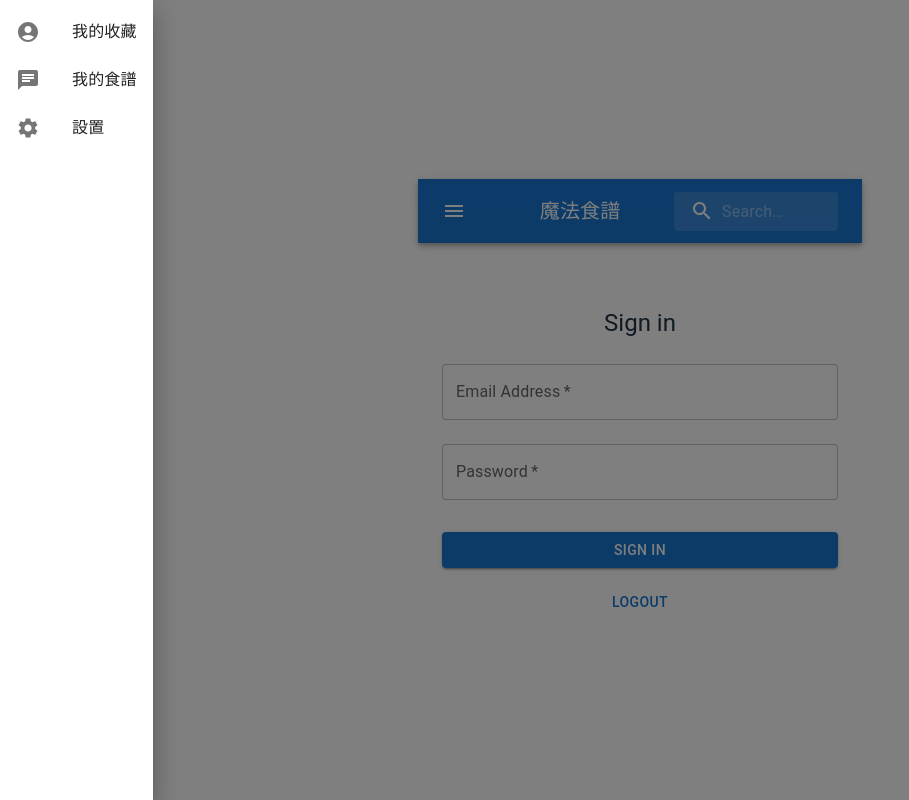
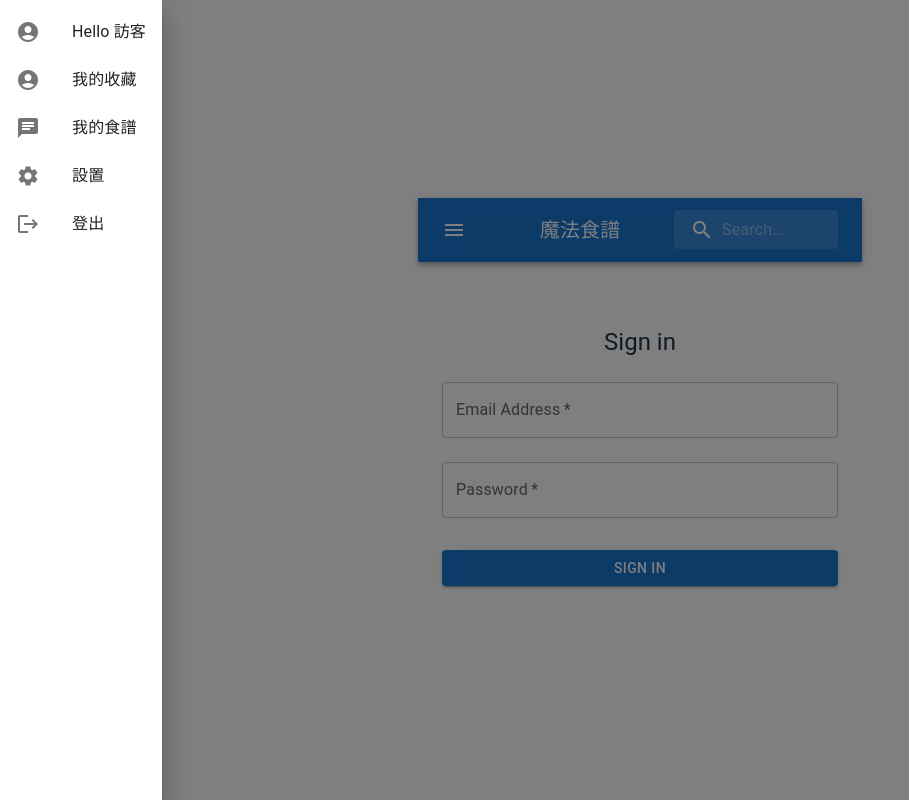
Before and after one commit to alberth527/recipe-website, a React (Vite) app: page / in a window 1280 px wide. Both pictures are taken after a click on the button "open drawer". Shown: the whole page, without its empty margins (0-909 px from the left). Built offline with nearby package versions, Linux system fonts and the light colour scheme.

Commit message:
Add Logout function and login user to AppDrawer component

```diff
--- a/src/Components/AppDrawer.jsx
+++ b/src/Components/AppDrawer.jsx
@@ -1,4 +1,4 @@
-import React, { useState } from 'react';
+import React, { useState ,useEffect} from 'react';
 import { styled, alpha } from '@mui/material/styles';
 import { AppBar, Box, Toolbar, IconButton, Typography, InputBase, Drawer, List, ListItem, ListItemIcon, ListItemText } from '@mui/material';
 import MenuIcon from '@mui/icons-material/Menu';
@@ -6,6 +6,9 @@ import SearchIcon from '@mui/icons-material/Search';
 import AccountCircleIcon from '@mui/icons-material/AccountCircle';
 import ChatIcon from '@mui/icons-material/Chat';
 import SettingsIcon from '@mui/icons-material/Settings';
+import LogoutIcon from '@mui/icons-material/Logout'; // 导入登出图标
+
+import { useNavigate } from 'react-router-dom'; // 如果你使用React Router
 
 const Search = styled('div')(({ theme }) => ({
   position: 'relative',
@@ -51,8 +54,27 @@ const StyledInputBase = styled(InputBase)(({ theme }) => ({
 export default function AppDrawer() {
   const [drawerOpen, setDrawerOpen] = useState(false);
 
+  const navigate = useNavigate(); // 如果你使用React Router
+   const [userId,setUserId  ] = useState(null);
+     useEffect(() => {
+    // 当组件加载时获取用户信息
+    const userId = localStorage.getItem('userId');
+    setUserId(userId);
+
+
+  }, []);
+
+
   const toggleDrawer = () => {
     setDrawerOpen(!drawerOpen);
+  };
+   // 登出函数
+  const handleLogout = () => {
+    // 清除localStorage中的用户信息或执行其他登出逻辑
+    localStorage.removeItem('isLoggedIn');
+     localStorage.removeItem('userId');
+    // 登出后重定向到登录页
+    navigate('/login'); // 使用React Router进行页面跳转
   };
 
   return (
@@ -85,6 +107,14 @@ export default function AppDrawer() {
       </AppBar>
       <Drawer anchor="left" open={drawerOpen} onClose={toggleDrawer}>
         <List>
+
+          <ListItem>
+            <ListItemIcon>
+              <AccountCircleIcon />
+            </ListItemIcon>
+            <ListItemText primary={`Hello ${userId|| '訪客'}`} />
+          </ListItem>
+
           <ListItem button>
             <ListItemIcon><AccountCircleIcon /></ListItemIcon>
             <ListItemText primary="我的收藏" />
@@ -97,6 +127,10 @@ export default function AppDrawer() {
             <ListItemIcon><SettingsIcon /></ListItemIcon>
             <ListItemText primary="設置" />
           </ListItem>
+               <ListItem button onClick={handleLogout}>
+            <ListItemIcon><LogoutIcon /></ListItemIcon>
+            <ListItemText primary="登出" />
+          </ListItem>
         </List>
       </Drawer>
     </Box>
--- a/src/pages/Login.jsx
+++ b/src/pages/Login.jsx
@@ -14,20 +14,17 @@ function Login() {
 
     // 登錄成功，導航到"recipes"頁面
      localStorage.setItem('isLoggedIn', true);
+      localStorage.setItem('userId', email);
       navigate('/');
+      //reload page
+      window.Location.reload();
   } else {
     // 登入失敗
     console.log('Invalid username or password');
   }
     console.log('Login details', { email, password });
   };
-   const handleLogout = () => {
-    // 在這裡添加你的登出邏輯
-    // 例如，清除用戶的登錄狀態，然後導航到登錄頁面
-     localStorage.removeItem('isLoggedIn');
 
-    navigate('/login');
-  };
 
 
   return (
@@ -76,7 +73,7 @@ function Login() {
           >
             Sign In
           </Button>
-                <Button onClick={handleLogout}>Logout</Button>
+
         </Box>
       </Box>
     </Container>
```
